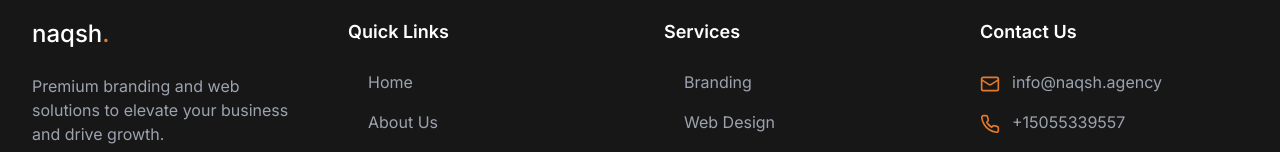
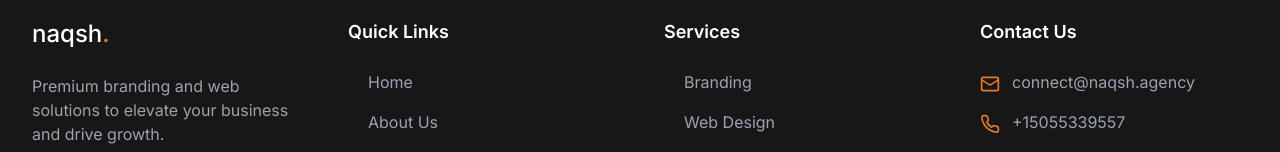
Before and after one commit to mughees0099/naqshagency14--2-, a Next.js app: page / in a window 1280 px wide. Shown: the part 9793-9945 px from the top of the page. Built offline with nearby package versions, Linux system fonts and the light colour scheme.

Commit message:
email changed

```diff
--- a/components/footer.tsx
+++ b/components/footer.tsx
@@ -206,7 +206,7 @@ export default function Footer() {
                 <li className="flex items-start group">
                   <Mail className="w-5 h-5 mr-3 text-[#e5792c] flex-shrink-0 mt-1 transition-transform duration-300 group-hover:scale-110" />
                   <span className="text-gray-400 group-hover:text-white transition-colors duration-300">
-                    info@naqsh.agency
+                    connect@naqsh.agency
                   </span>
                 </li>
                 <li className="flex items-start group">
```
